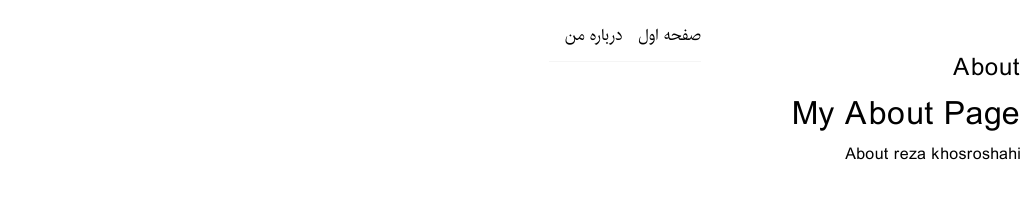
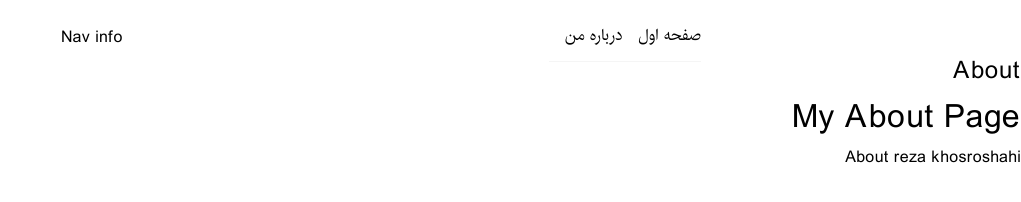
Before and after one commit to PedramMarandi/blog, a Gatsby site: page /about in a window 1280 px wide. Shown: the whole page, without its empty margins (259-1280 px from the left). Built offline with nearby package versions, Linux system fonts and the light colour scheme; Gatsby itself is replaced by a stand-in of ours.

Commit message:
add navInfo cmp into Header

```diff
--- a/src/components/Header/index.js
+++ b/src/components/Header/index.js
@@ -1,14 +1,18 @@
 import React from "react"
 import styled from "styled-components"
 import { Nav } from "./nav"
+import { NavInfo } from "./navInfo"
 
 const HeaderStyled = styled("header")`
+  display: flex;
+  justify-content: space-between;
   margin-top: calc(1 * var(--base-line));
 `
 export const Header = () => {
   return (
-    <HeaderStyled>
+    <HeaderStyled className="main_width">
       <Nav />
+      <NavInfo />
     </HeaderStyled>
   )
 }
--- a/src/components/Header/nav.js
+++ b/src/components/Header/nav.js
@@ -25,7 +25,7 @@ const Ul = styled("ul")`
 `
 export const Nav = () => {
   return (
-    <nav className="main_width">
+    <nav>
       <Ul>
         <li>
           <Link to="/">صفحه اول</Link>
--- /dev/null
+++ b/src/components/Header/navInfo.js
@@ -0,0 +1,6 @@
+import React from 'react';
+
+
+export const NavInfo = () => {
+  return <p>Nav info</p>
+}
```
